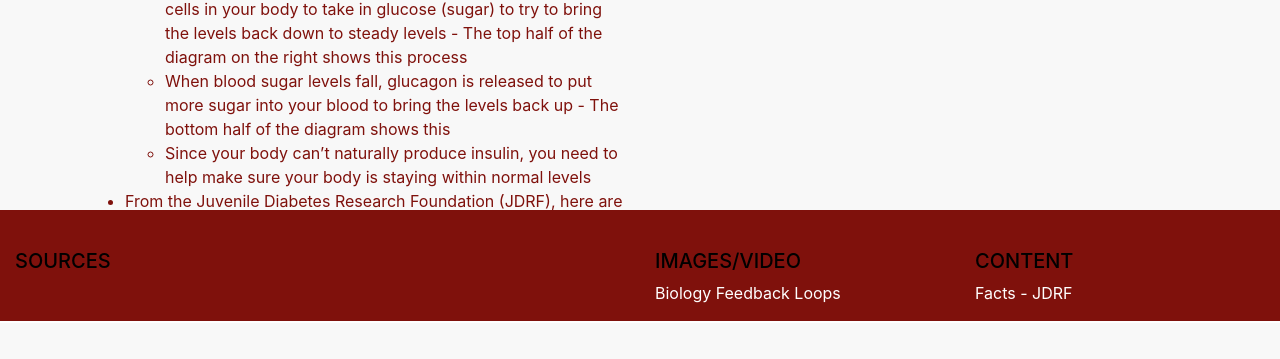
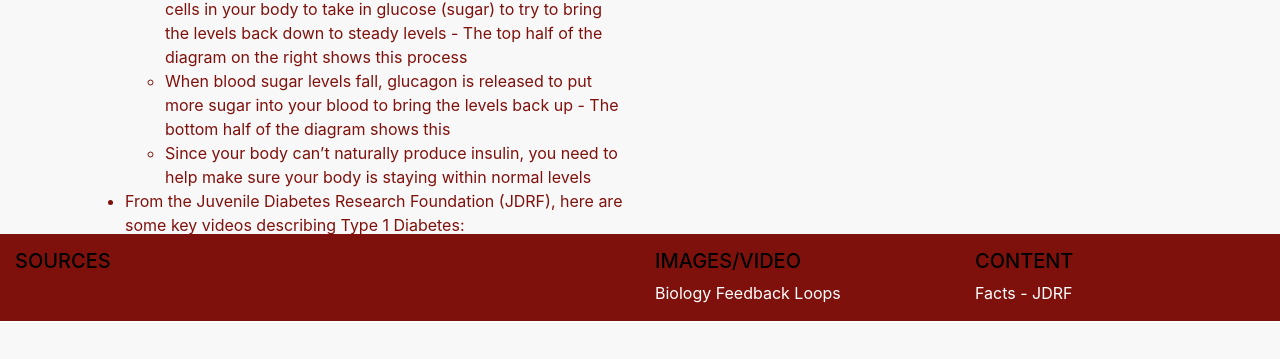
Before and after one commit to mattman52/mattman52.github.io, a plain HTML site: page basics.html in a window 1280 px wide. Shown: the part 477-836 px from the top of the page. Drawn offline with nearby package versions, Linux system fonts and the light colour scheme.

Commit message:
Fixing weird Footer

```diff
--- a/basics.html
+++ b/basics.html
@@ -82,7 +82,8 @@
 <br>
 <br>
 <br>
-<footer class="page-footer font-small pt-4" id="foot">
+	<div id="foot">
+<span class="page-footer font-small pt-4">
 
   <div class="container-fluid text-center text-md-left">
 
@@ -118,7 +119,8 @@
       </div>
     </div>
    </div>
-</footer>
+</span>
+	</div>
     <!-- Optional JavaScript -->
     <!-- jQuery first, then Popper.js, then Bootstrap JS -->
     <script src="https://code.jquery.com/jquery-3.5.1.slim.min.js" integrity="sha384-DfXdz2htPH0lsSSs5nCTpuj/zy4C+OGpamoFVy38MVBnE+IbbVYUew+OrCXaRkfj" crossorigin="anonymous"></script>
```
